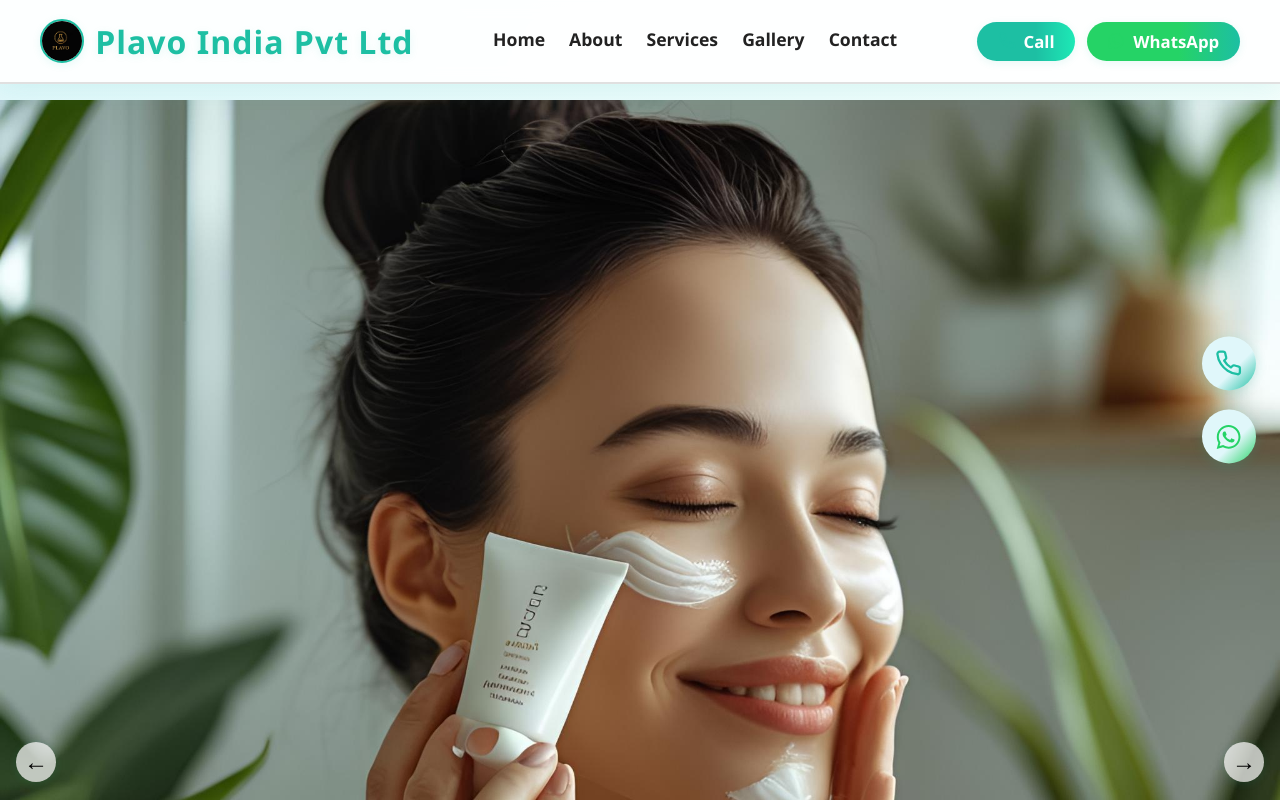
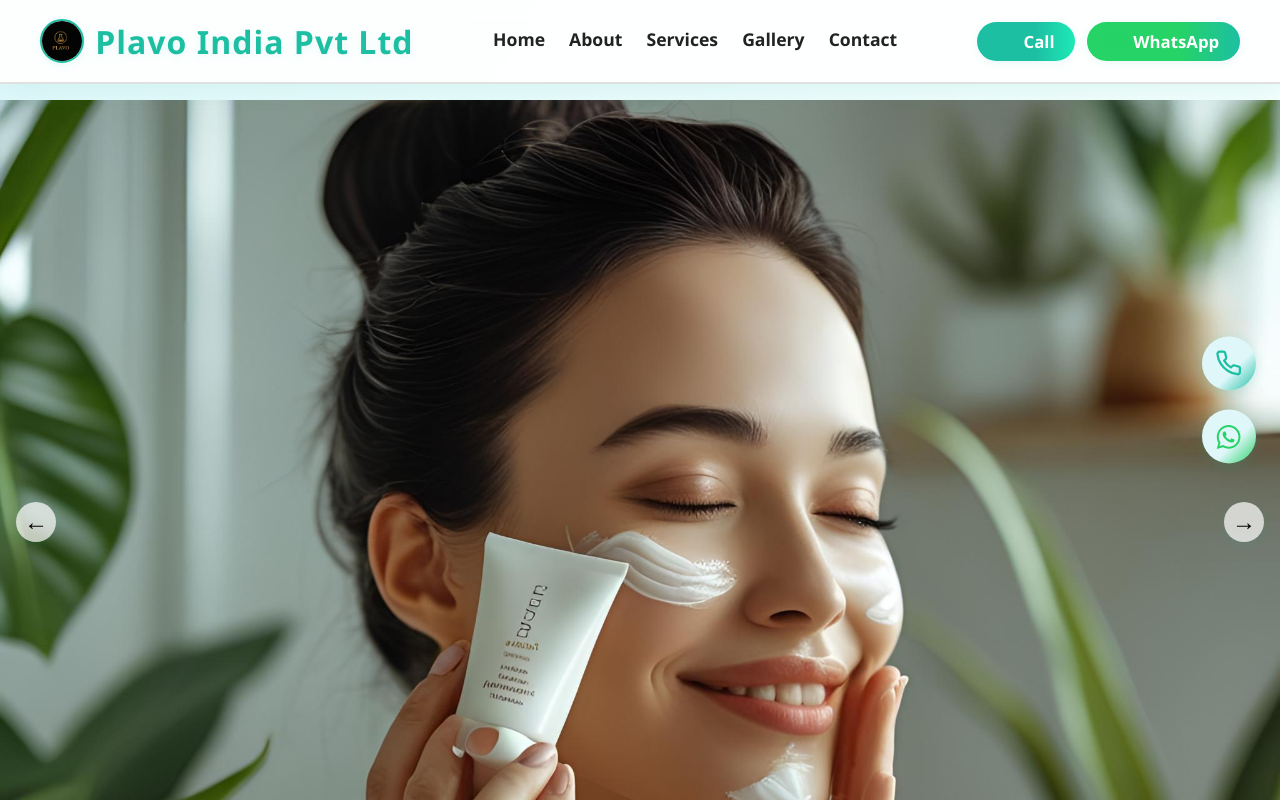
Before and after one commit to PriyanshVi/plavo_final_improved, a React (Create React App) app: page / in a window 1280 px wide. Shown: the top 800 px of the page. Built offline with nearby package versions, Linux system fonts and the light colour scheme.

Commit message:
adjusted images issue of more height

```diff
--- a/src/components/Hero.tsx
+++ b/src/components/Hero.tsx
@@ -155,15 +155,14 @@ const HeroCarousel: React.FC = () => {
   src={images[current]}
   alt={`Hero visual ${current + 1}`}
   style={{
-    width: '100vw',
-    height: 'auto',
-    objectFit: 'contain',
+    width: '100%',
+    height: '100vh', // taller area to reduce cropping
+    objectFit: 'cover', // this still may crop, but less if image fits well
+    objectPosition: 'top', // ✅ show the top part more clearly
     display: 'block',
-    backgroundColor: '#fff', // optional fallback
     transition: 'opacity 0.4s',
   }}
 />
-
 
       <button
         onClick={goToPrev}
```
